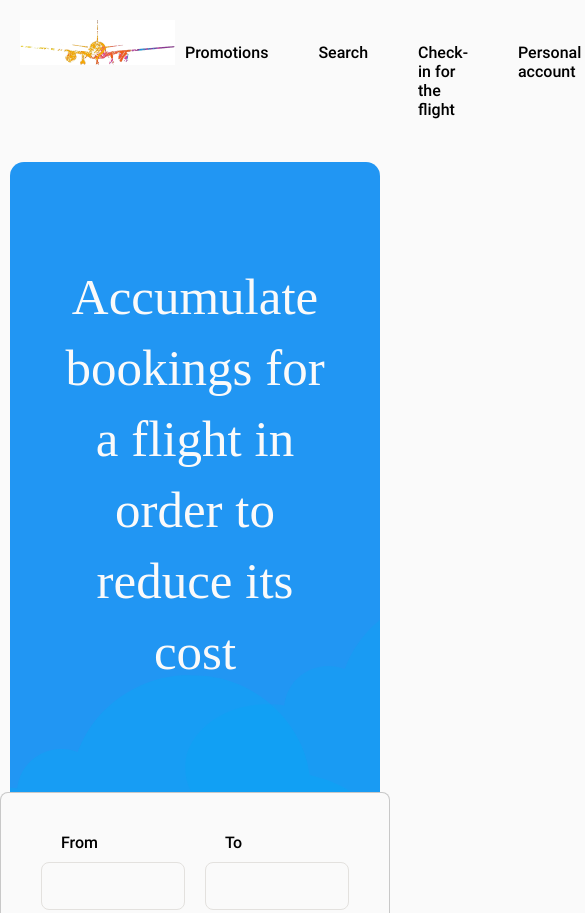
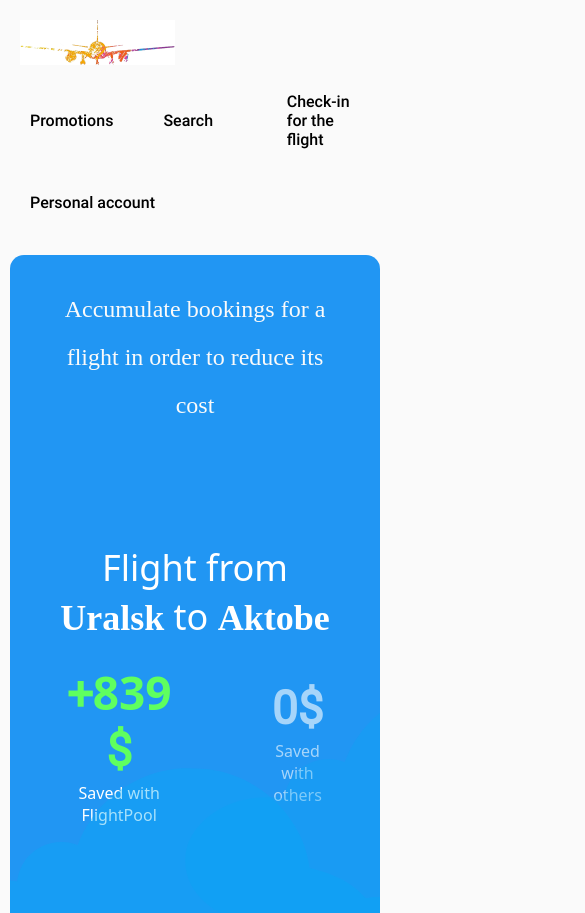
Before and after one commit to Yshmeel/wsk-10-08, a plain HTML site: page index.html in a window 390 px wide. Shown: the top 913 px of the page, 585 px wide, since content can reach past the window. Drawn offline with Linux system fonts and the light colour scheme; a web font is replaced by a local one.

Commit message:
fixes in adaptive

```diff
--- a/css/style.css
+++ b/css/style.css
@@ -58,6 +58,7 @@
 .header__menu ul {
     display: flex;
     padding: 0;
+    flex-wrap: wrap;
     gap: 30px;
 }
 
@@ -140,6 +141,51 @@
 .hero-cloud-2 g {
     fill: #03a9f459;
 }
+
+.hero-content-date {
+    color: #fff;
+    margin-top: 10%;
+    text-align: center;
+}
+
+.hero-content-date .h3 {
+    font-size: 47px;
+    font-family: 'Noto Sans';
+}
+
+.hero-content-date .h3 b {/* letter-spacing: 0.045em; */font-family: 'Noto Sans Bold';}
+
+.hero-content-items {
+    display: flex;
+    flex-direction: row;
+    justify-content: center;
+    gap: 60px;
+}
+
+.hero-content-item {
+    padding: 60px;
+    display: flex;
+    flex-direction: column;
+}
+
+.hero-content-item b {
+    font-size: 56px;
+    font-family: 'Roboto';
+}
+
+.hero-content-item span {
+    margin-top: 5px;
+    font-family: 'Noto Sans';
+}
+
+.hero-content-item.green b {
+    color: #5fff5f;
+}
+
+.hero-content-item.gray {
+    opacity: .6;
+}
+
 
 /* trust */
 
@@ -738,6 +784,132 @@
 
 .profile-topbar-info-right a {background: #F44336;color: #fafafa;text-decoration: none;padding: 20px;display: block;text-align: center;font-family: 'Noto Sans Bold';border-radius: 16px;transition: .5s ease;}
 
+/* media */
+
+@media (max-width: 767px) {
+    header .container {
+        flex-direction: column;
+    }
+
+    .header__menu ul li {
+        align-self: center;
+        flex: 1 0;
+    }
+
+    footer .container {
+        align-items: flex-start;
+        flex-direction: column;
+    }
+
+    .footer-right ul {
+        flex-direction: column;
+        gap: 0;
+        padding: 0;
+        /* margin: 0; */
+    }
+
+    .footer-right ul li {
+        padding-left: 0;
+    }
+
+    .select-card-chance-description {
+        margin-top: 27px;
+    }
+
+    .profile-topbar-info {
+        flex-direction: column;
+    }
+
+    .profile-reservations table {
+        overflow: auto;
+    }
+
+    .profile-reservations {
+        overflow: auto;
+    }
+
+    .profile-topbar-info-right {
+        margin-top: 20px;
+    }
+
+    .hero .h1 {
+        font-size: 24px;
+        line-height: 48px;
+    }
+
+    .hero .container {
+        padding: 30px 40px;
+    }
+
+    .search {
+        margin: 40px 16px 80px;
+    }
+
+    .form-row {
+        flex-direction: column;
+    }
+
+    .form-group {
+        width: 100% !important;
+    }
+
+    .form-row button {
+        min-width: 100% !important;
+    }
+
+    .trust-background {
+        width: 100%;
+        height: 100%;
+    }
+
+    .promotions-content {
+        flex-wrap: wrap;
+    }
+
+    .promotions-card {
+        width: 100%;
+        flex: 0 1 auto;
+    }
+
+    .subscribe {
+        margin: 80px 16px;
+    }
+
+    .subscribe-content form {
+        flex-direction: column;
+    }
+
+    .subscribe-content .form-group input {
+        border-radius: 8px !important;
+    }
+
+    .subscribe-content .form-button button {
+        border-radius: 8px !important;
+    }
+
+    .subscribe-content .form-button {
+        margin-top: 20px;
+    }
+
+    .hero-content-date .h3 {
+        font-size: 36px;
+    }
+
+    .hero-content-item {
+        padding: 20px;
+        align-items: center;
+        justify-content: center;
+    }
+
+    .hero-content-item b {
+        font-size: 46px;
+    }
+
+    .hero-content-date {
+        margin-top: 39%;
+    }
+}
+
 /* fonts */
 
 @font-face {
--- a/index.html
+++ b/index.html
@@ -35,6 +35,21 @@
                 <span class="h1">Accumulate bookings for a flight in order to reduce its cost</span>
 
                 <div class="hero-content">
+                    <div class="hero-content-date">
+                        <span class="h3">Flight from <b class="random-city">Uralsk</b> to <b class="random-city">Almaty</b></span>
+
+                        <div class="hero-content-items">
+                            <div class="hero-content-item green">
+                                <b>+<span class="random-price">300</span> $</b>
+                                <span>Saved with FlightPool</span>
+                            </div>
+
+                            <div class="hero-content-item gray">
+                                <b>0$</b>
+                                <span>Saved with others</span>
+                            </div>
+                        </div>
+                    </div>
                 </div>
 
                 <div class="hero-background">
@@ -135,7 +150,7 @@
 
                 <div class="trust-content">
                     <p>
-                        Lorem ipsum dolor sit amet, consectetur adipiscing elit. Integer a tincidunt purus.
+                        We bring cities closer, you live where you want.
                     </p>
                 </div>
 
--- a/js/main.js
+++ b/js/main.js
@@ -1,7 +1,39 @@
 jQuery(document).ready(function() {
+    const leftCities = [
+        'Uralsk',
+        'Moscow',
+        'New York',
+        'Atlanta',
+        'Petersburg',
+        'Samara'
+    ];
+
+    const rightCities = [
+        'Almaty',
+        'Astana',
+        'Kaliningrad',
+        'Saratov',
+        'Dallas',
+        'Aktobe'
+    ];
+
     jQuery('.search-card-footer button').click(function() {
          jQuery(this).attr('disabled', true);
          jQuery('.search-popup').fadeIn(300);
          jQuery('.search-popup').css('display', 'flex');
     });
+
+    if(jQuery('.hero')) {
+        setInterval(() => {
+            jQuery('.random-city').each(function(i) {
+                if(i %2 === 0) {
+                    jQuery(this).text(leftCities[Math.floor(Math.random() * (leftCities.length + 1))]);
+                } else {
+                    jQuery(this).text(rightCities[Math.floor(Math.random() * (rightCities.length + 1))]);
+                }
+            });
+
+            jQuery('.random-price').html(10 + Math.floor(Math.random() * (1000 - 10 + 1)));
+        }, 1500);
+    }
 });
```
Also changed, not shown: profile.html (+1 -1 lines).
